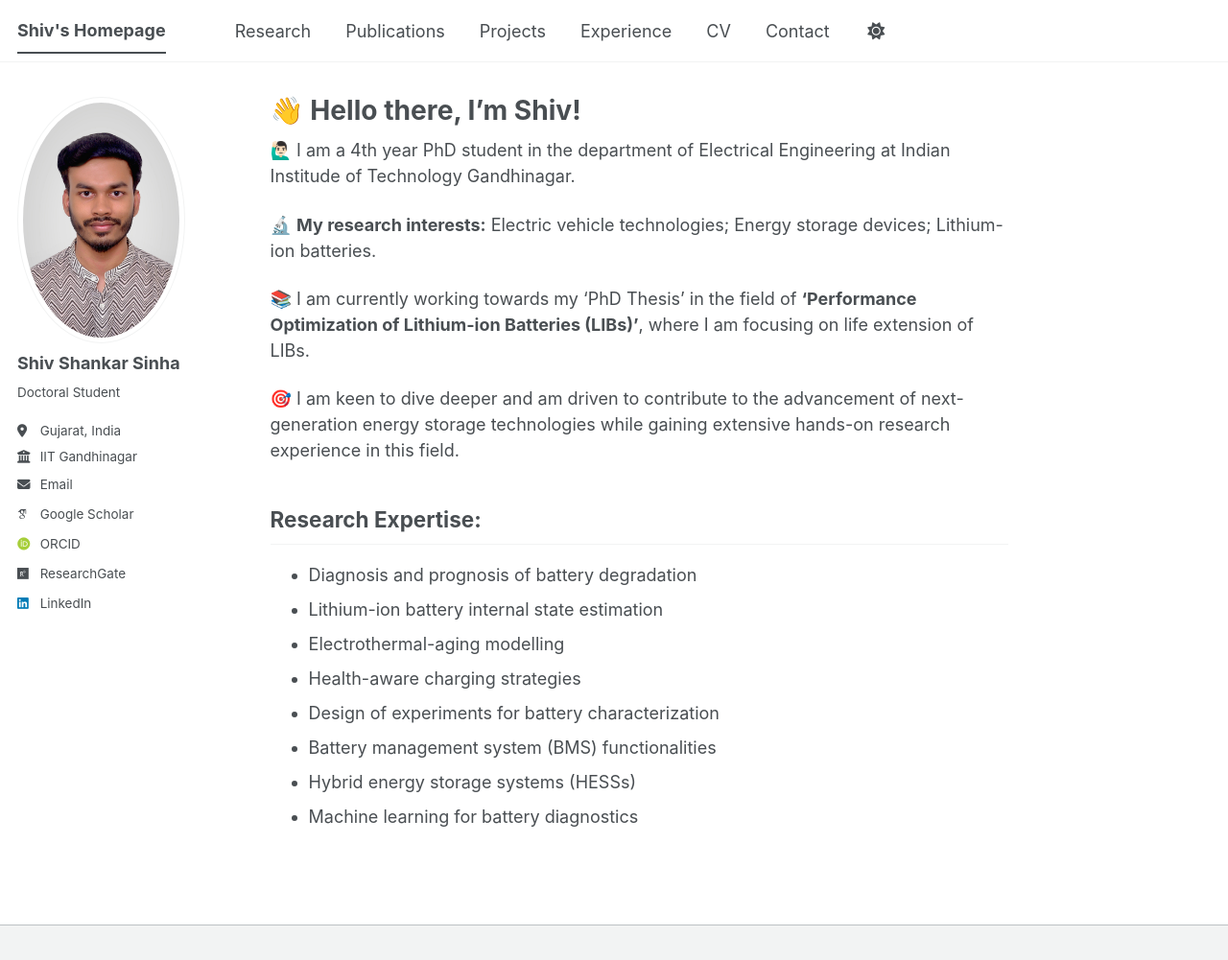
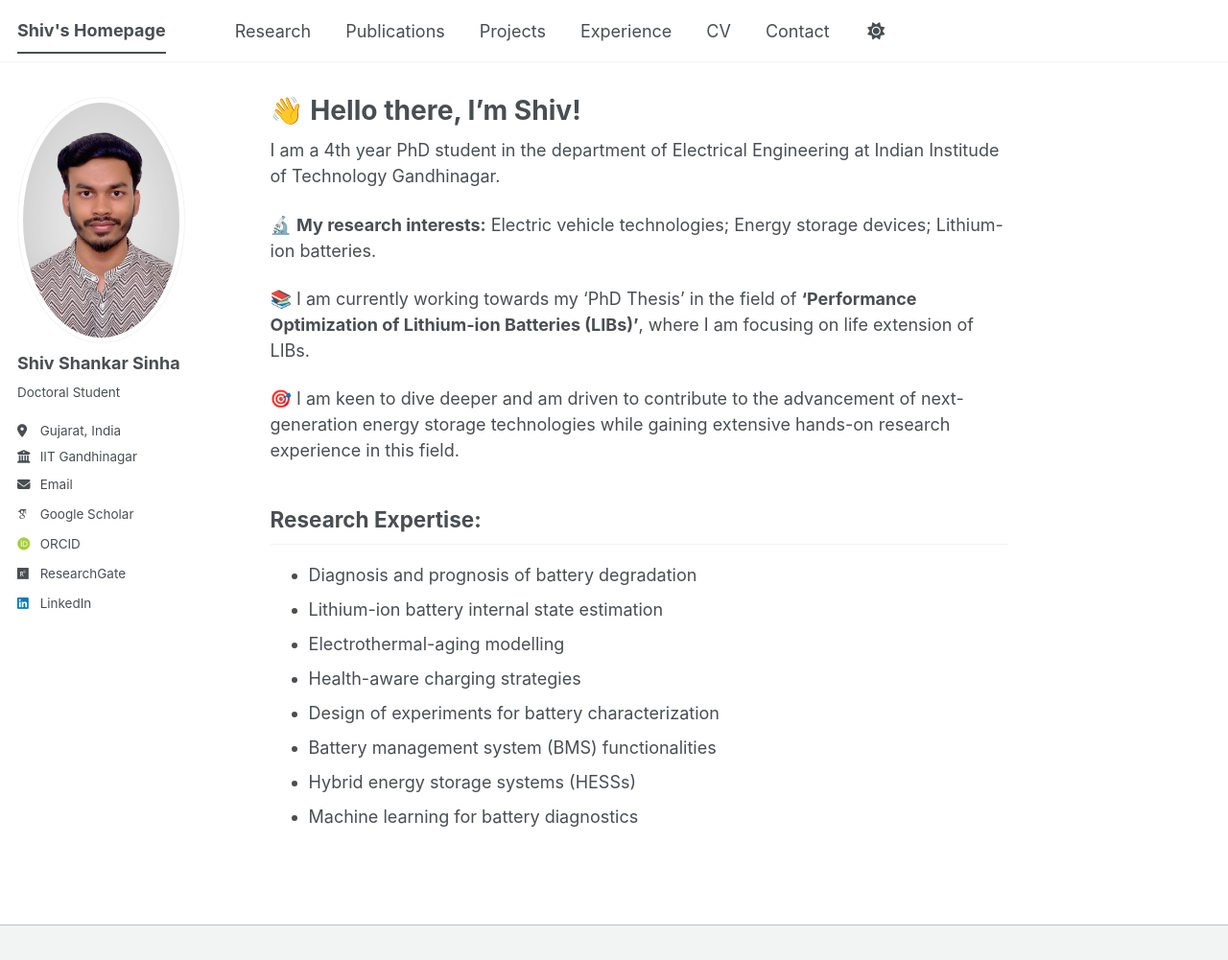
Before and after one commit to shivshankar-sinha/shivshankar-sinha.github.io, a Jekyll site: the page built from _pages/about.md, in a window 1280 px wide and 1001 px high. Shown: the whole window at 96% size. Built offline with Jekyll 4.4.1, drawn with Linux system fonts in a browser that asks for light colours; some web fonts are replaced; a script bundle is joined from its source files by our own code; library files that are not in the unit come from our copies.

```diff
--- a/_pages/about.md
+++ b/_pages/about.md
@@ -7,7 +7,7 @@ redirect_from:
   - /about.html
 ---
 
-🙋🏻‍♂️ I am a 4th year PhD student in the department of Electrical Engineering at Indian Institude of Technology Gandhinagar.
+I am a 4th year PhD student in the department of Electrical Engineering at Indian Institude of Technology Gandhinagar.
 
 🔬 **My research interests:** Electric vehicle technologies; Energy storage devices; Lithium-ion batteries.
 
```
